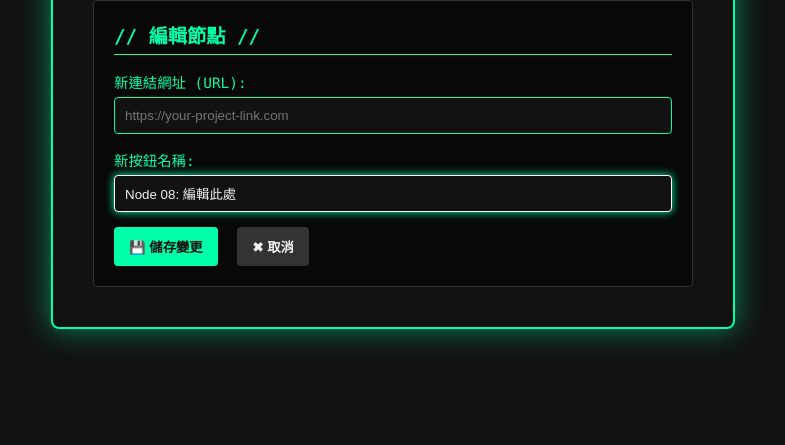
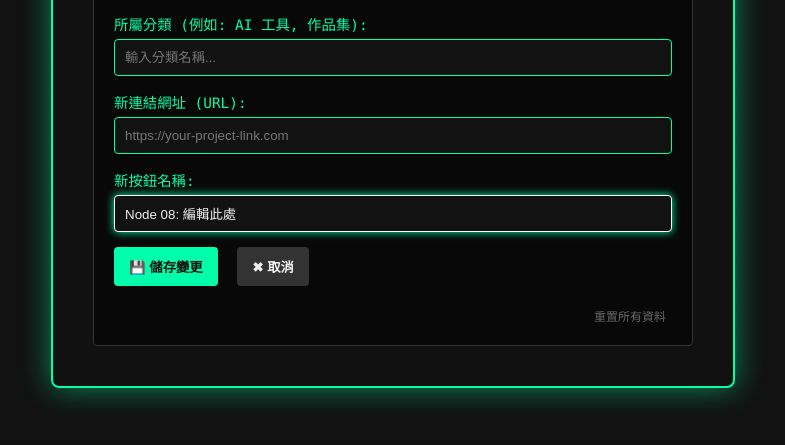
Before and after one commit to cpaizo/cpaizo.github.io, a plain HTML site: page index.html in a window 1280 px wide. Both pictures are taken after a click on the link "Node 08: 編輯此處". Shown: the part 325-770 px from the top of the page, without its empty margins (247-1032 px from the left). Drawn offline with Linux system fonts and the light colour scheme.

Commit message:
Update index.html

```diff
--- a/index.html
+++ b/index.html
@@ -16,20 +16,34 @@
         </header>
 
         <section id="link-buttons" class="button-grid">
-            </section>
+        </section>
 
         <section id="edit-panel" class="edit-panel hidden">
             <h2>// 編輯節點 //</h2>
+
+            <div class="input-group">
+                <label for="edit-category">所屬分類 (例如: AI 工具, 作品集):</label>
+                <input type="text" id="edit-category" placeholder="輸入分類名稱..." required>
+            </div>
+
             <div class="input-group">
                 <label for="edit-url">新連結網址 (URL):</label>
                 <input type="url" id="edit-url" placeholder="https://your-project-link.com" required>
             </div>
+
             <div class="input-group">
                 <label for="edit-name">新按鈕名稱:</label>
                 <input type="text" id="edit-name" placeholder="例如: 專案 01" required>
             </div>
-            <button id="save-button" class="action-button primary">💾 儲存變更</button>
-            <button id="cancel-button" class="action-button secondary">✖ 取消</button>
+
+            <div class="button-actions">
+                <button id="save-button" class="action-button primary">💾 儲存變更</button>
+                <button id="cancel-button" class="action-button secondary">✖ 取消</button>
+            </div>
+
+            <div style="margin-top: 20px; text-align: right;">
+                <button id="reset-storage" style="background:none; border:none; color:#666; cursor:pointer; font-size: 12px;">重置所有資料</button>
+            </div>
         </section>
 
     </main>
```
